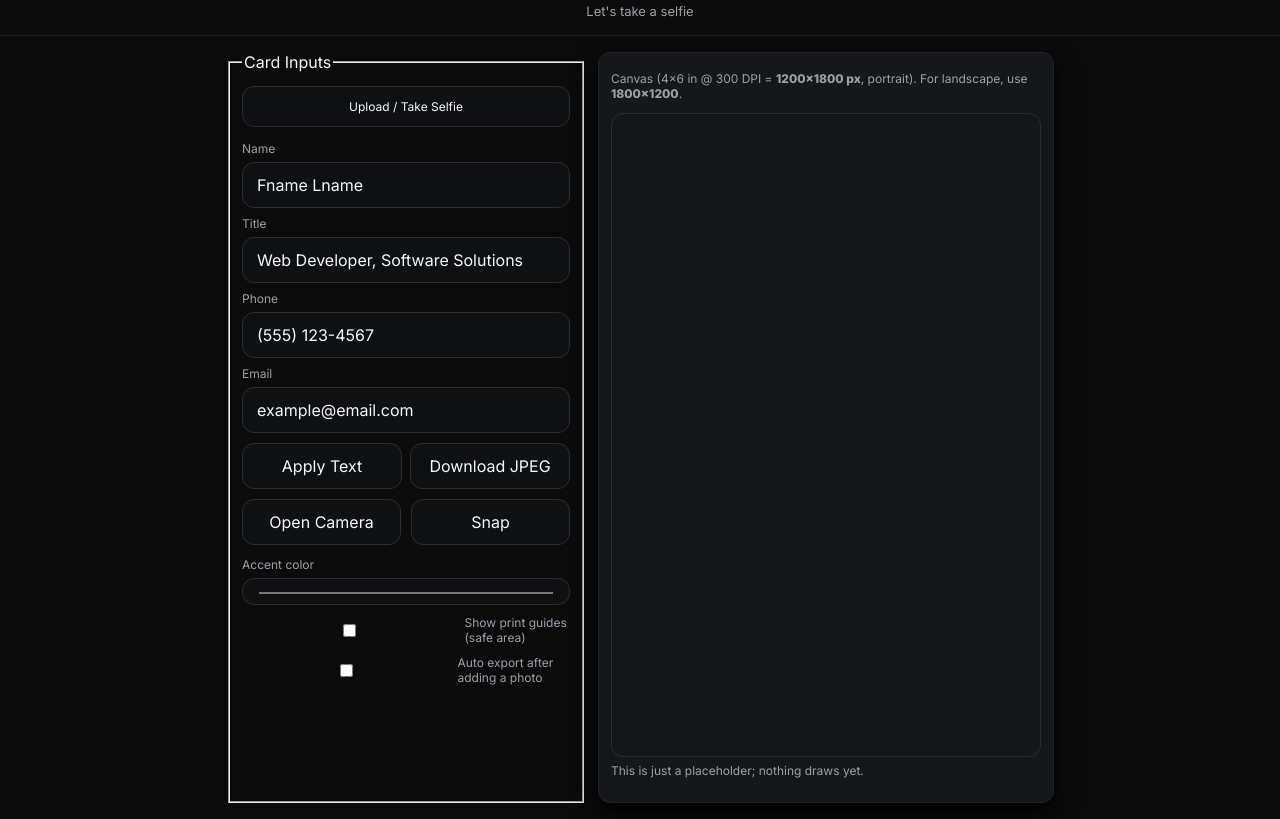
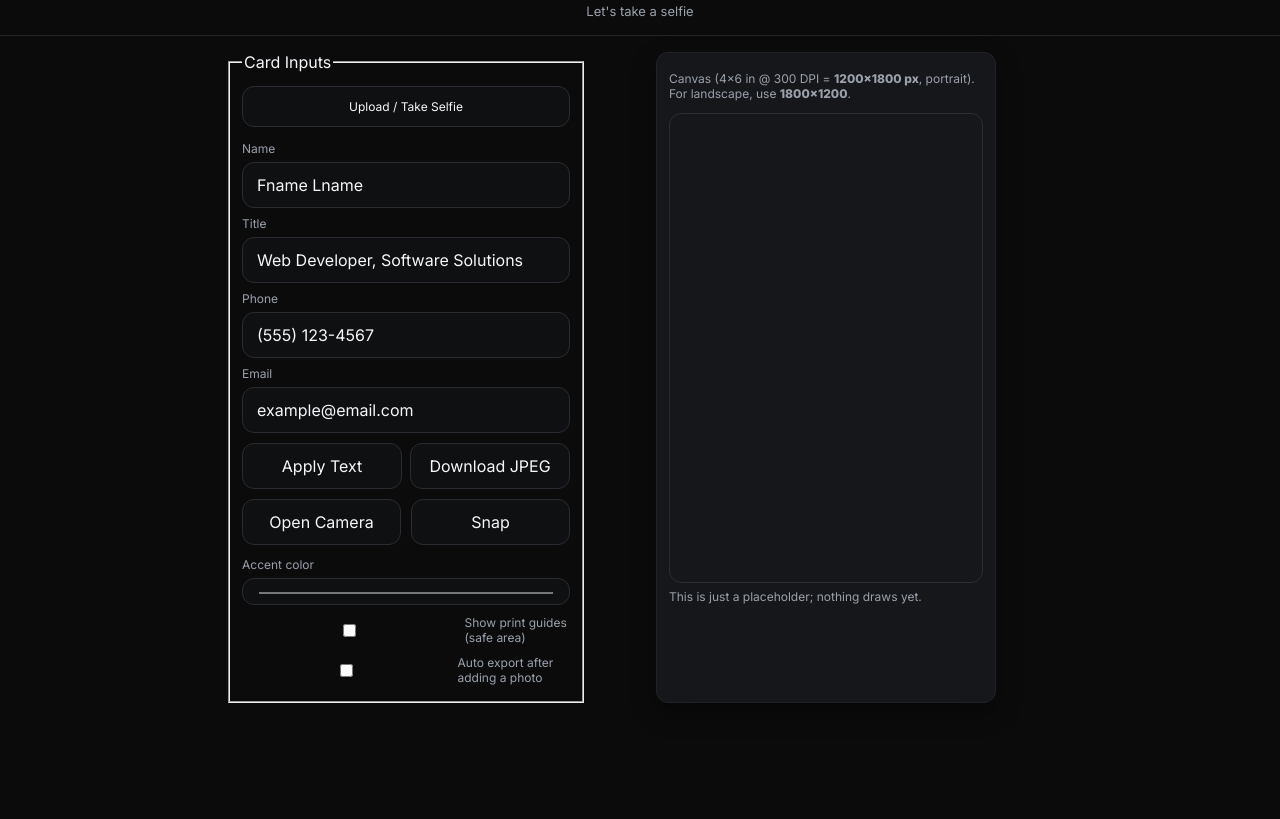
Before and after one commit to joeboc/SelfieBusinessCards, a plain HTML site: page index.html in a window 1280 px wide. Shown: the part 43-862 px from the top of the page. After the commit the page ends 800 px from the top, so only its background shows below. Drawn offline with Linux system fonts and the light colour scheme; a script that the page names is missing.

Commit message:
Mobile updates x1

```diff
--- a/index.html
+++ b/index.html
@@ -41,6 +41,7 @@
       .hint { color: var(--muted); font-size: 12px; margin-top: 6px; }
       #photo {position: absolute; left: -9999px; width: 1px; height: 1px; overflow: hidden;} /*Hide Default Inout button*/
       .preview{box-shadow: 0 10px 24px rgba(0,0,0.35);}
+      .preview{ width: min(92vw, 340px); margin-inline: auto; box-shadow: 0 10px 24px rgba(0,0,0,0.35); }
     </style>
   </head>
   <body>
```
